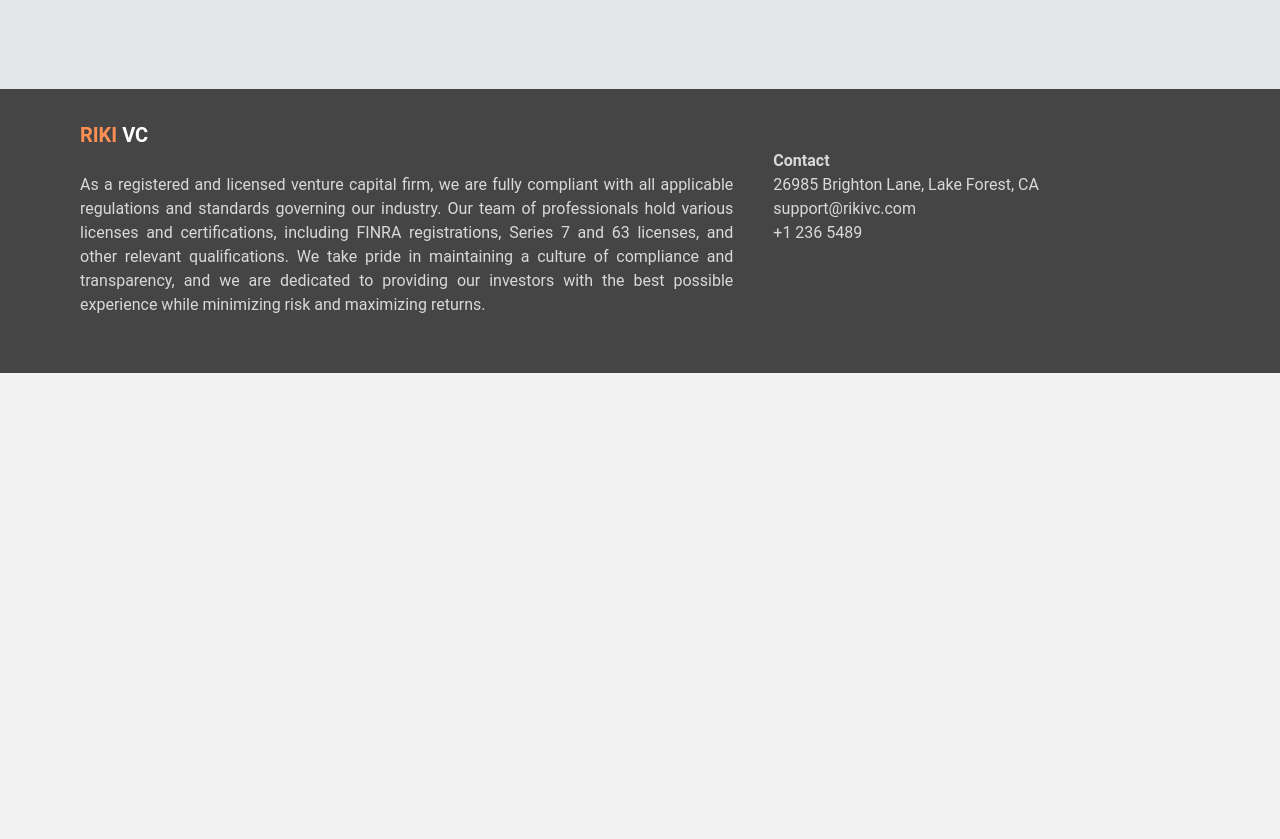
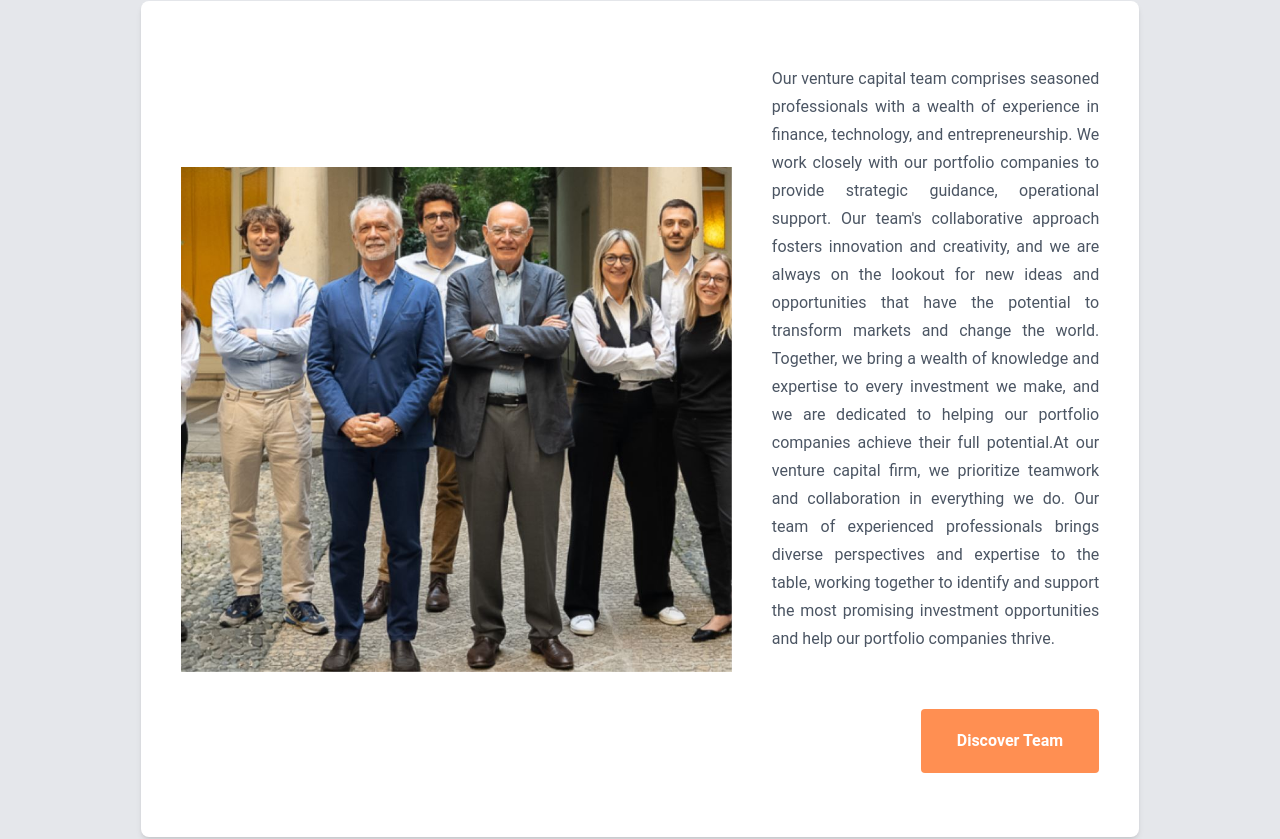
Before and after one commit to MahdiValadan/riki-vc, a Nuxt app: page / in a window 1280 px wide. Shown: the part 1901-2740 px from the top of the page. Before the commit the page ends 2274 px from the top, so only its background shows below. Built offline with nearby package versions, Linux system fonts and the light colour scheme.

Commit message:
create team panel

```diff
--- /dev/null
+++ b/components/OrangeButton.vue
@@ -0,0 +1,16 @@
+<template>
+    <button class="bg-[#FF8F52] hover:bg-[#FF6D1E] hover:shadow-md text-white font-bold py-5 px-9 rounded">
+        {{ text }}
+    </button>
+  </template>
+
+<script>
+export default {
+  props: {
+    text: {
+      type: String,
+      required: true
+    }
+  }
+}
+</script>
--- a/pages/index.vue
+++ b/pages/index.vue
@@ -1,22 +1,24 @@
 <template>
-    <div class="flex flex-col items-center bg-gray-200 pt-14 pl-28 pr-28 pb-14">
+    <div class="flex flex-col items-center bg-gray-200 pt-5 pl-28 pr-28 pb-14">
         <div class="title-container">
             <Subtitle :text="introTitle" />
         </div>
         <div class="size-style bg-white rounded-lg min-h-screen flex flex-col items-center pb-14 shadow-md mx-1 my-1">
-            <p class="font-roboto font-semibold text-black text-5xl leading-59 pt-20 pb-14">Fueling Innovation: Where Vision Meets
+            <p class="font-roboto font-semibold text-black text-5xl leading-59 pt-20 pb-14">Fueling Innovation: Where Vision
+                Meets
                 Capital</p>
-            <p class="font-normal text-lg leading-8 text-justify text-gray-600 pl-32 pr-32 pb-14">Welcome to our venture capital website,
+            <p class="font-normal text-lg leading-8 text-justify text-gray-600 pl-32 pr-32 pb-14">Welcome to our venture
+                capital website,
                 where we are dedicated to fueling innovation and driving growth. Our
                 mission is to support and invest in the most promising startups and entrepreneurs, helping them achieve
                 their potential and make a positive impact on the world. With our deep expertise and vast network of
                 resources, we are uniquely positioned to identify and nurture the next generation of game-changing
                 companies. Join us on this exciting journey and be a part of shaping the future of technology and beyond.
             </p>
-            <img class="w-full" src="~/assets/images/home/home_intro.jpg"/>
+            <img class="w-full" src="~/assets/images/home/home_intro.jpg" />
             <div class="w-full flex flex-col justify-start pt-20 pl-20 pr-32 pb-14">
                 <p class="font-extrabold text-4xl leading-14">Our Motivation:</p>
-                <div class="flex flex-row justify-between pt-12 font-bold text-5xl text-orange-500">
+                <div class="flex flex-row justify-between pt-12 font-bold text-5xl text-[#FF8F52]">
                     <p>PROSPERITY</p>
                     <p>ABUNDANCE</p>
                     <p>FORTUNE</p>
@@ -28,15 +30,43 @@
         <div class="title-container">
             <Subtitle :text="teamTitle" />
         </div>
+        <div class="size-style bg-white rounded-lg min-h-screen flex flex-row items-center px-10 py-16 shadow-md mx-1 my-1">
+            <img class="w-3/5" src="~/assets/images/home/team.jpg" />
+            <div class="flex flex-col justify-end">
+                <p class="font-normal text-base leading-7 text-justify text-gray-600 pl-10 pb-14">Our venture capital
+                    team
+                    comprises seasoned professionals with a wealth of experience in finance, technology, and
+                    entrepreneurship.
+                    We work closely with our portfolio companies to provide strategic guidance, operational support. Our
+                    team's
+                    collaborative approach fosters innovation and creativity, and we are always on the lookout for new ideas
+                    and
+                    opportunities that have the potential to transform markets and change the world. Together, we bring a
+                    wealth
+                    of knowledge and expertise to every investment we make, and we are dedicated to helping our portfolio
+                    companies achieve their full potential.At our venture capital firm, we prioritize teamwork and
+                    collaboration
+                    in everything we do. Our team of experienced professionals brings diverse perspectives and expertise to
+                    the
+                    table, working together to identify and support the most promising investment opportunities and help our
+                    portfolio companies thrive.
+                </p>
+                <div class="flex justify-end">
+                    <OrangeButton text="Discover Team" />
+                </div>
+            </div>
+        </div>
     </div>
 </template>
 
 <script>
 import Subtitle from '~/components/Subtitle.vue';
+import OrangeButton from '~/components/OrangeButton.vue';
 
 export default {
     components: {
-        Subtitle
+        Subtitle,
+        OrangeButton
     },
     data() {
         return {
```
Also changed, not shown: assets/images/home/team.jpg (added).
